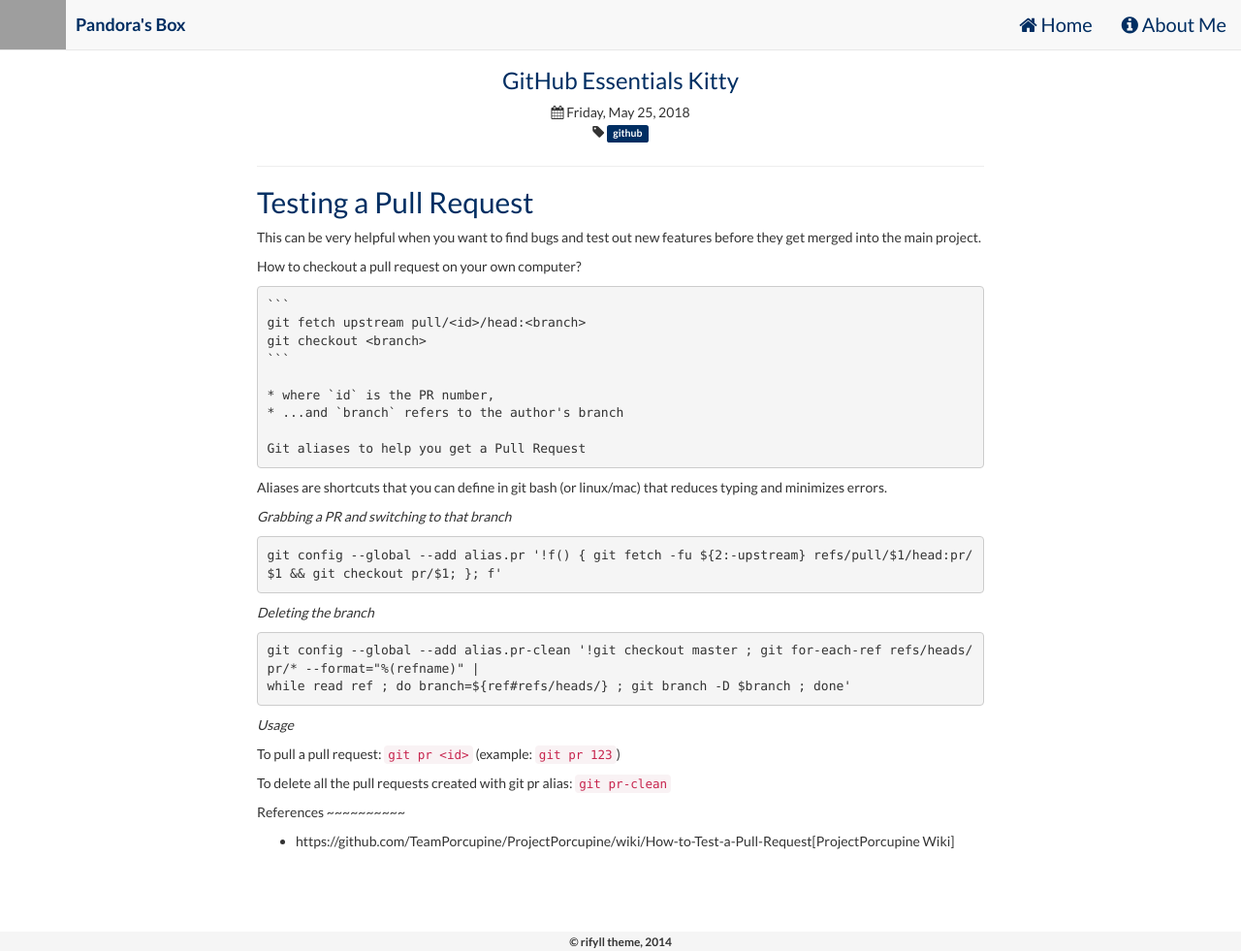
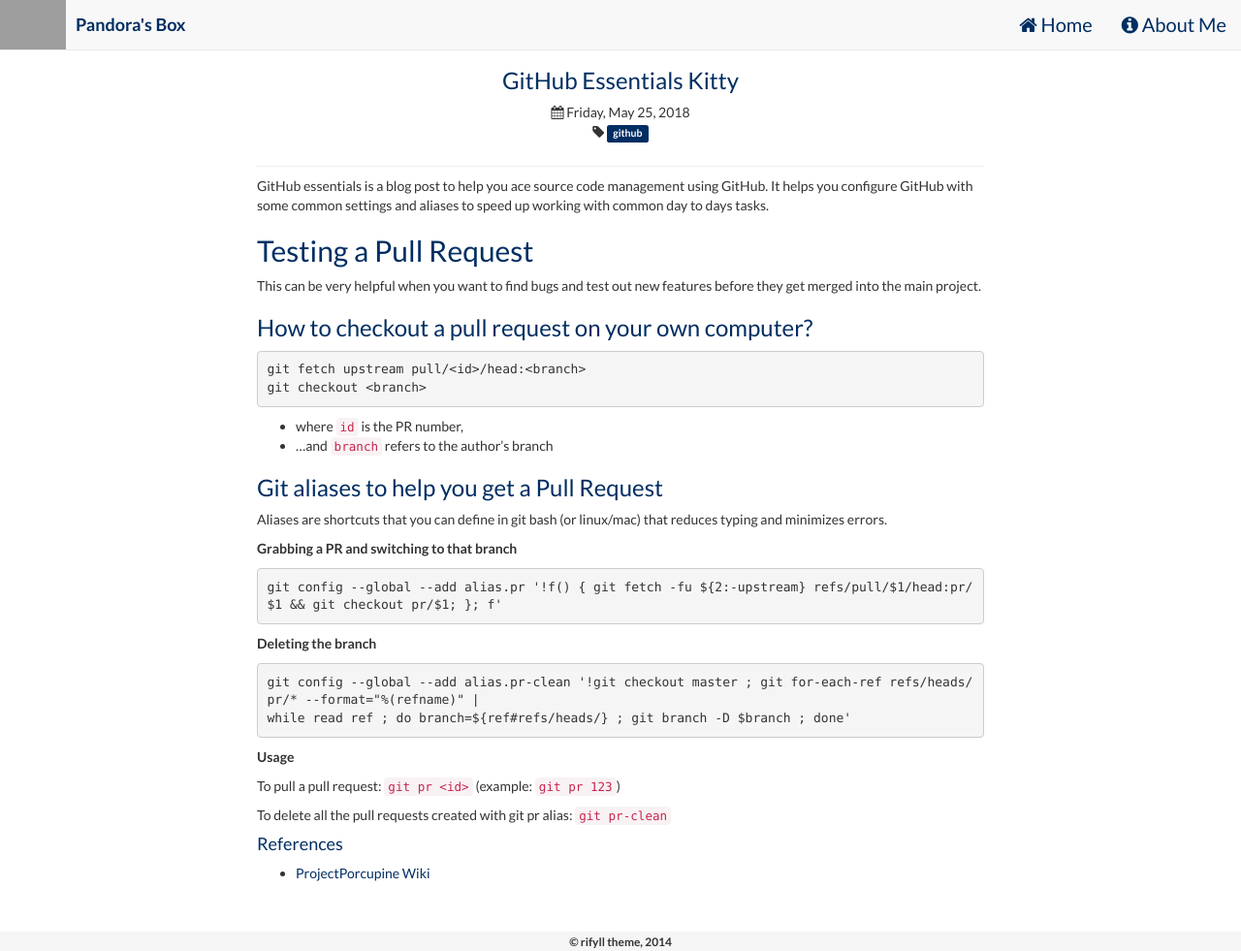
Before and after one commit to hemanik/hemanik.github.io, a Jekyll site: the page built from _posts/2018-05-25-github-essentials.md, in a window 1280 px wide and 981 px high. Shown: the whole window at 97% size. Built offline with Jekyll 4.4.1, drawn with Linux system fonts in a browser that asks for light colours; nearby versions of some CDN libraries; grey boxes are pictures that could not be loaded.

Commit message:
style(github-essentials): fix markdown formatting.

````diff
--- a/_posts/2018-05-25-github-essentials.md
+++ b/_posts/2018-05-25-github-essentials.md
@@ -7,14 +7,18 @@
 published: true
 ---
 
-Testing a Pull Request
-----------------------
+GitHub essentials is a blog post to help you ace source code management using GitHub. It helps you configure GitHub with some
+common settings and aliases to speed up working with common day to days tasks.
+
+<!--more-->
+
+## Testing a Pull Request
 
 This can be very helpful when you want to find bugs and test out new features before they get merged into the main project.
 
-How to checkout a pull request on your own computer?
-~~~~~~~~~~~~~~~~~~~~~~~~~~~~~~~~~~~~~~~~~~~~~~~~~~~~
-```
+### How to checkout a pull request on your own computer?
+
+```shell
 git fetch upstream pull/<id>/head:<branch>
 git checkout <branch>
 ```
@@ -22,28 +26,29 @@
 * where `id` is the PR number,
 * ...and `branch` refers to the author's branch
 
-Git aliases to help you get a Pull Request
-~~~~~~~~~~~~~~~~~~~~~~~~~~~~~~~~~~~~~~~~~~
+### Git aliases to help you get a Pull Request
+
 Aliases are shortcuts that you can define in git bash (or linux/mac) that
 reduces typing and minimizes errors.
 
-*Grabbing a PR and switching to that branch*
-```bash
+**Grabbing a PR and switching to that branch**
+
+```shell
 git config --global --add alias.pr '!f() { git fetch -fu ${2:-upstream} refs/pull/$1/head:pr/$1 && git checkout pr/$1; }; f'
 ```
 
-*Deleting the branch*
-```bash
+**Deleting the branch**
+
+```shell
 git config --global --add alias.pr-clean '!git checkout master ; git for-each-ref refs/heads/pr/* --format="%(refname)" |
 while read ref ; do branch=${ref#refs/heads/} ; git branch -D $branch ; done'
 ```
 
-*Usage*
+**Usage**
 
 To pull a pull request: `git pr <id>` (example: `git pr 123`)
 
 To delete all the pull requests created with git pr alias: `git pr-clean`
 
-References
-~~~~~~~~~~
-* https://github.com/TeamPorcupine/ProjectPorcupine/wiki/How-to-Test-a-Pull-Request[ProjectPorcupine Wiki]
+#### References
+* [ProjectPorcupine Wiki](https://github.com/TeamPorcupine/ProjectPorcupine/wiki/How-to-Test-a-Pull-Request)
````
